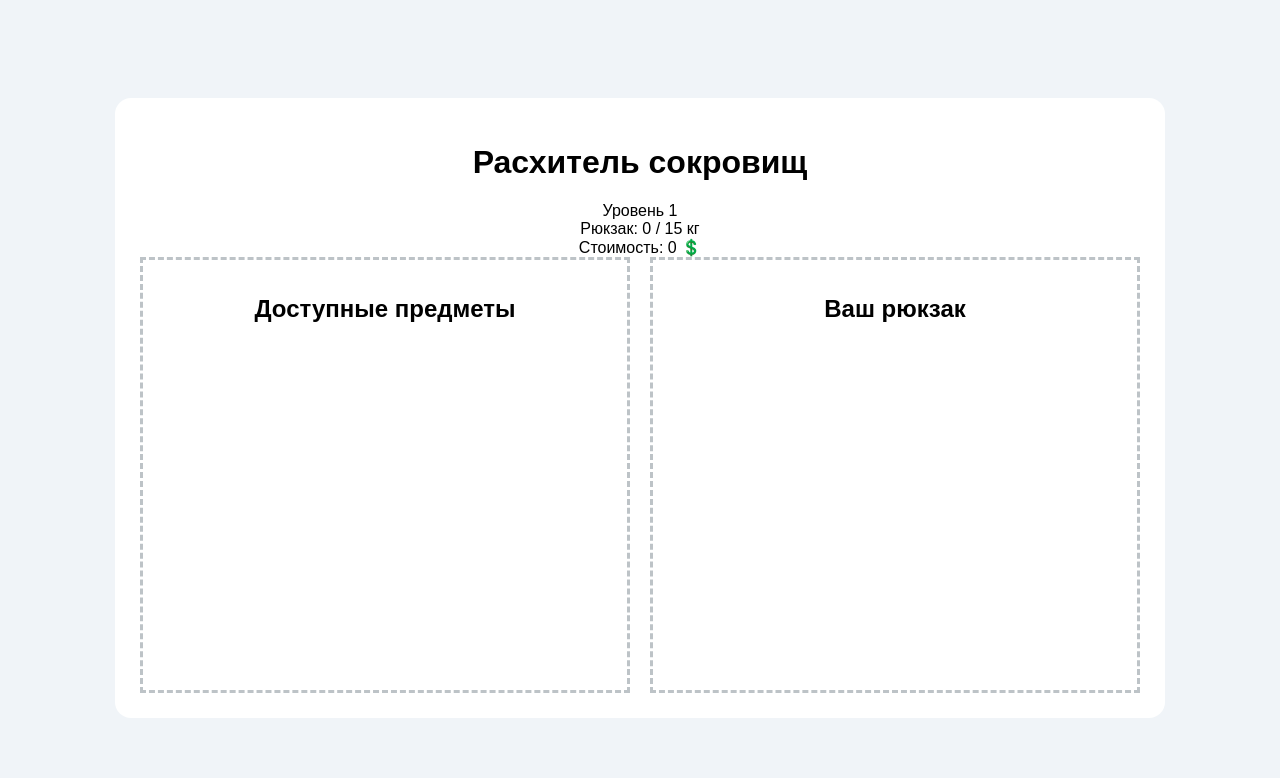
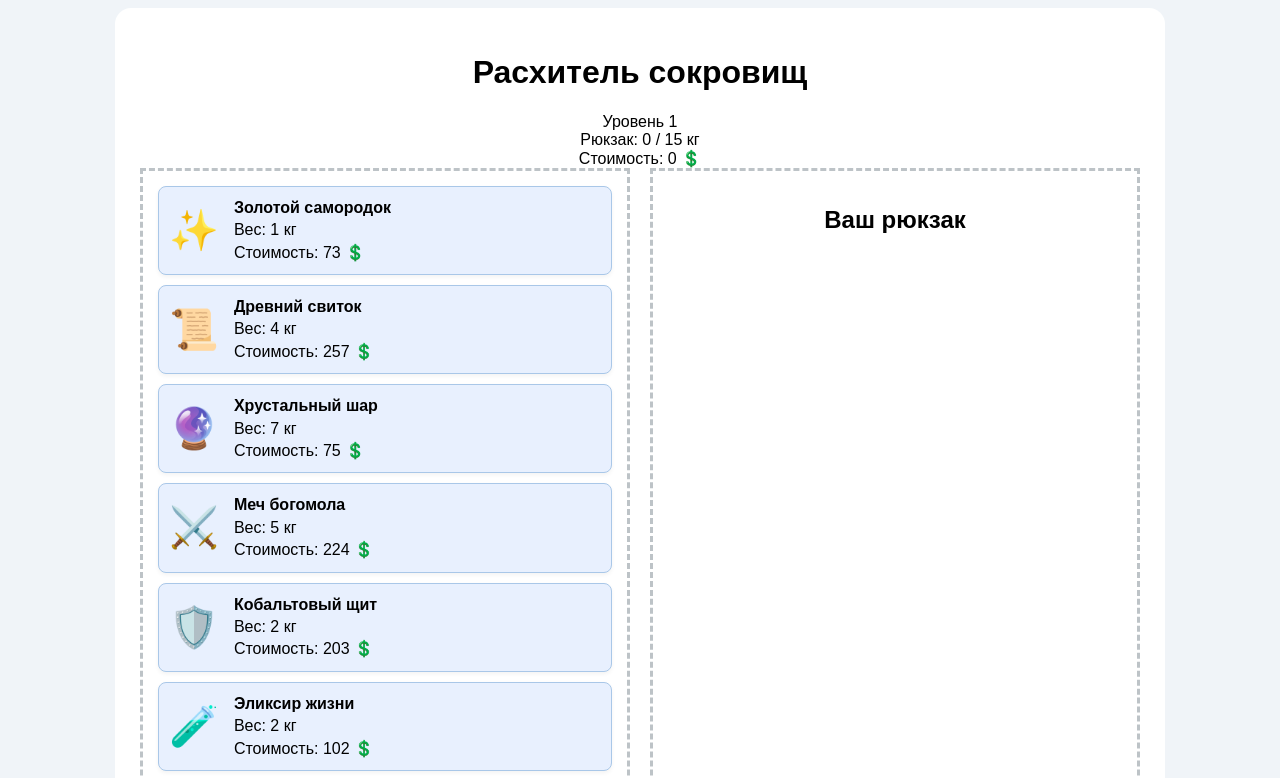
Before and after one commit to NotTheStas/Knapsack-GAME, a plain HTML site: page index.html in a window 1280 px wide. Both pictures are taken after a click on the button "Начать игру". Shown: the top 778 px of the page. Drawn offline with Linux system fonts and the light colour scheme.

Commit message:
items generation

```diff
--- a/script.js
+++ b/script.js
@@ -1,9 +1,57 @@
 const startBtn = document.getElementById('start-btn');
 const intro = document.getElementById('intro');
 const gameContent = document.getElementById('game-content');
+const itemsPool = document.getElementById('items-pool');
+
+const ITEM_TEMPLATES = [
+    { name: "Золотой самородок", icon: "✨" },
+    { name: "Древний свиток", icon: "📜" },
+    { name: "Хрустальный шар", icon: "🔮" },
+    { name: "Меч богомола", icon: "️⚔️" },
+    { name: "Кобальтовый щит", icon: "🛡️" },
+    { name: "Эликсир жизни", icon: "🧪" },
+    { name: "Карта сокровищ", icon: "🗺️" },
+    { name: "Драконье яйцо", icon: "🥚" },
+    { name: "Перо пегаса", icon: "🪶" },
+    { name: "Сердце моря", icon: "💙" },
+    { name: "Грозовой молот", icon: "🔨" },
+    { name: "Драконья чешуя", icon: "🐉" },
+    { name: "Золотая корона", icon: "👑" },
+    { name: "Древняя ваза", icon: "🏺" },
+    { name: "Амулет удачи", icon: "🍀" }
+
+];
+
+let backpackCapacity = 15;
+
+
+function generateItems() {
+    itemsPool.innerHTML = '';
+
+    ITEM_TEMPLATES.forEach(template => {
+        const itemElement = document.createElement('div');
+        itemElement.className = 'item';
+
+        const randomWeight = Math.floor((Math.random() * (backpackCapacity / 2) + 1));
+        const randomValue = Math.floor(Math.random() * 451) + 50;
+
+        itemElement.innerHTML = `
+            <div class="item-icon">${template.icon}</div>
+            <div class="item-details">
+                <strong>${template.name}</strong><br>
+                Вес: ${randomWeight} кг<br>
+                Стоимость: ${randomValue} 💲
+            </div>
+        `;
+
+        itemsPool.appendChild(itemElement);
+    });
+}
 
 startBtn.addEventListener('click', () => {
     intro.classList.add('hidden');
     startBtn.classList.add('hidden');
     gameContent.classList.remove('hidden');
+
+    generateItems();
 });
--- a/style.css
+++ b/style.css
@@ -27,3 +27,25 @@ body {
 .hidden {
     display: none;
 }
+
+.item {
+    background-color: #e8f0fe;
+    border: 1px solid #a9c7e8;
+    border-radius: 8px;
+    padding: 10px;
+    margin-bottom: 10px;
+    cursor: grab;
+    box-shadow: 0 2px 4px rgba(0,0,0,0.05);
+    text-align: left;
+    display: flex;
+    align-items: center;
+    gap: 15px;
+}
+
+.item-icon {
+    font-size: 2.5rem;
+}
+
+.item-details {
+    line-height: 1.4;
+}
```
